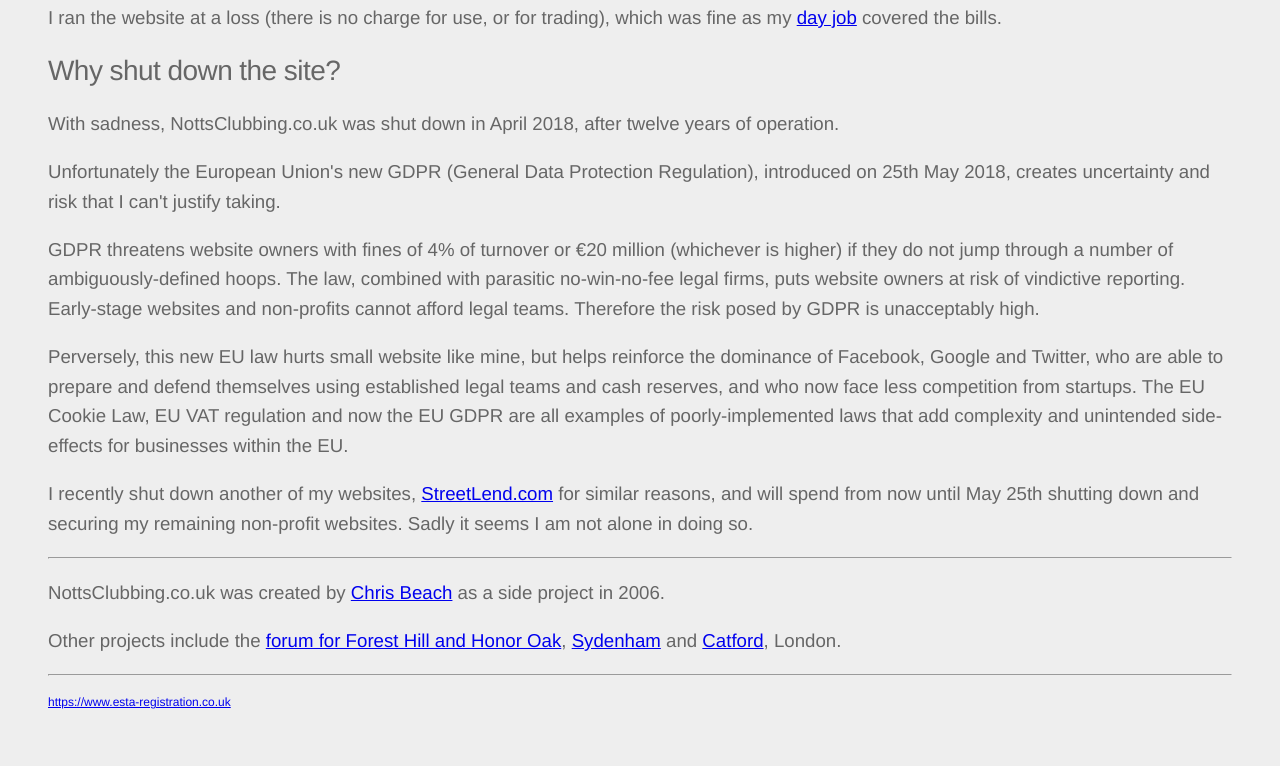
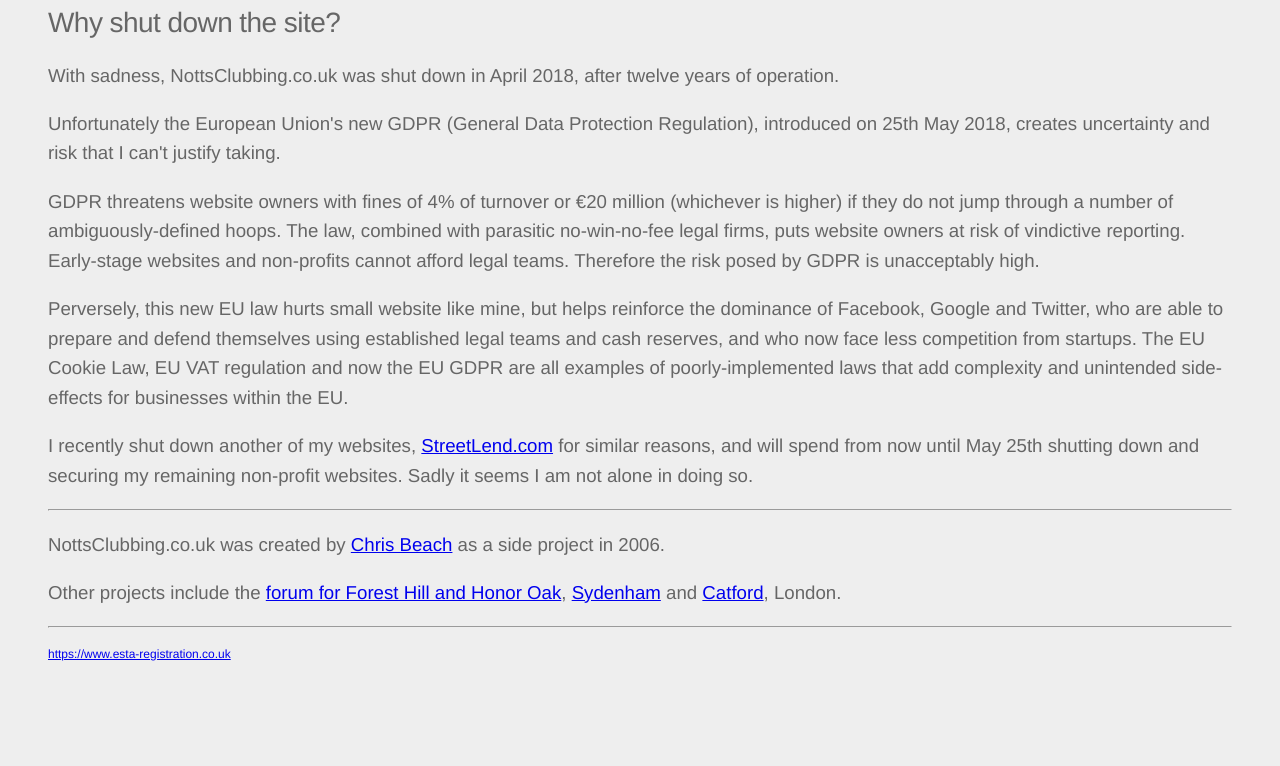
Before and after one commit to chrisbeach/nottsclubbing-offline, a plain HTML site: page index.html in a window 1280 px wide. Shown: the part 421-1187 px from the top of the page. After the commit the page ends 1139 px from the top, so only its background shows below. Drawn offline with Linux system fonts and the light colour scheme.

Commit message:
remove irrelevant para

```diff
--- a/index.html
+++ b/index.html
@@ -12,11 +12,6 @@
     </p>
 
     <img src="/img/logo.png">
-
-    <p>
-        I ran the website at a loss (there is no charge for use, or for trading), which was fine as my
-        <a href="https://brightercode.com">day job</a> covered the bills.
-    </p>
 
     <h2>Why shut down the site?</h2>
     <p>
```
